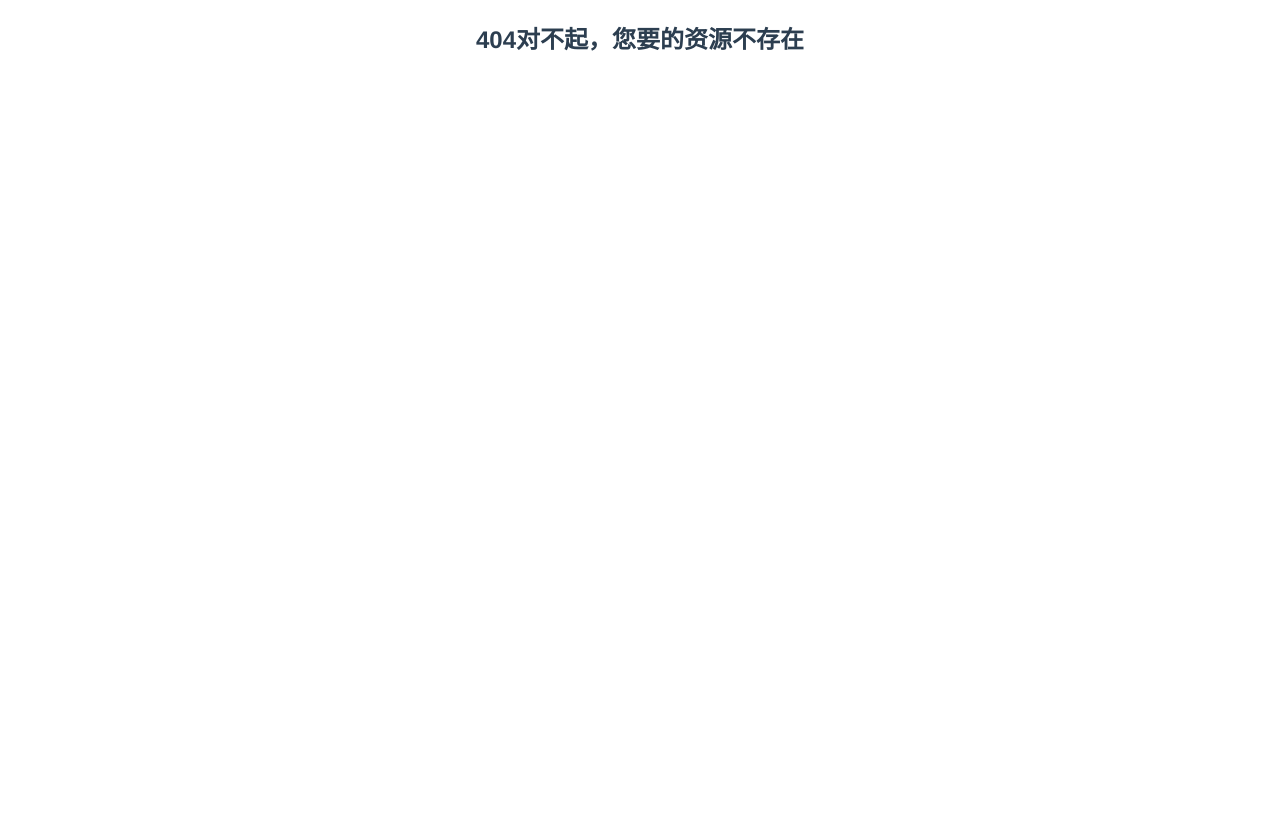
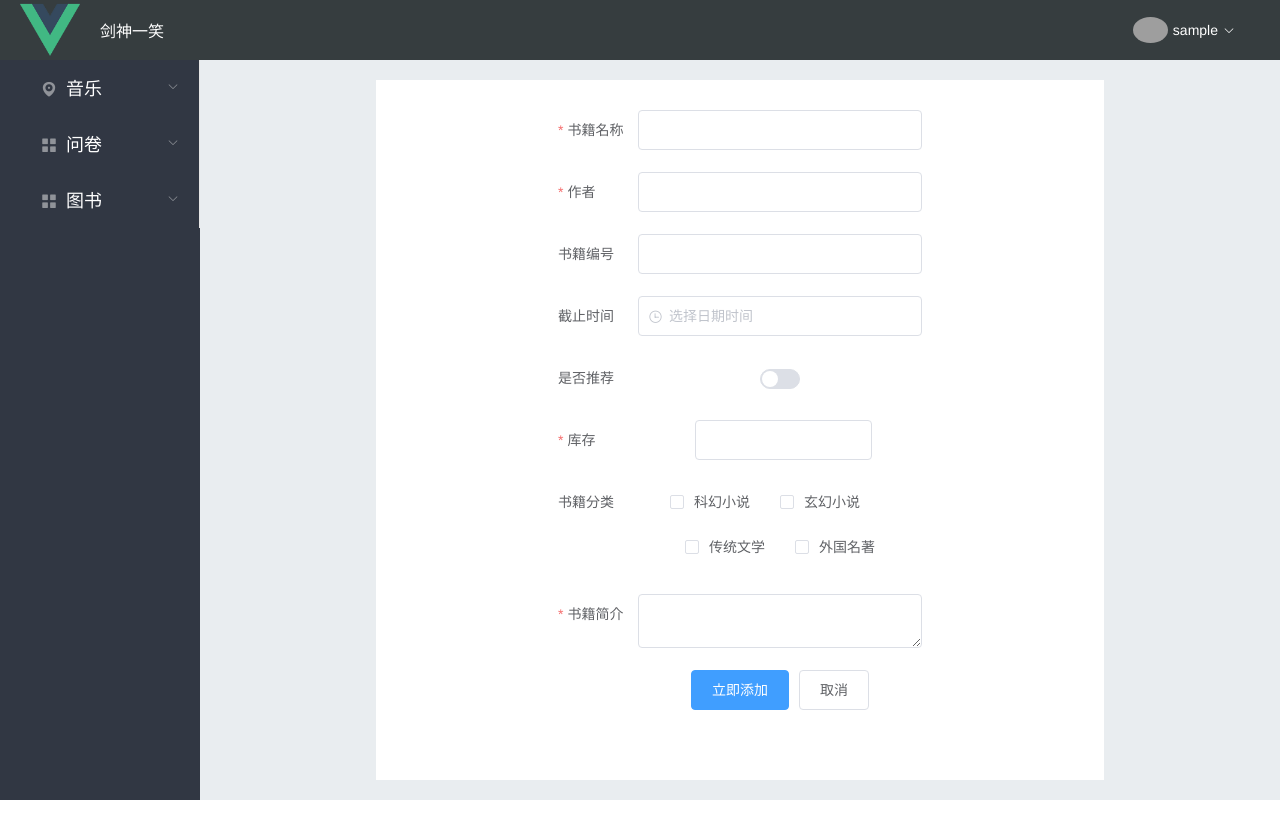
Before and after one commit to 2456259409/clientWebPro, a Vue app: page /#/index/addBook in a window 1280 px wide. Built offline with nearby package versions, Linux system fonts and the light colour scheme; sample sign-in values are in the browser's storage; grey boxes are pictures that could not be loaded.

Commit message:
添加图书

```diff
--- /dev/null
+++ b/src/components/add-book.vue
@@ -0,0 +1,152 @@
+<template>
+    <div class="addBook">
+      <div style="padding-top: 30px">
+        <el-form label-position="left" :model="book" :rules="rules" ref="book" label-width="80px" style="width: 50%;margin: 0 auto" class="demo-ruleForm">
+          <el-form-item label="书籍名称" prop="bookName">
+            <el-input v-model="book.bookName"></el-input>
+          </el-form-item>
+          <el-form-item label="作者" prop="author">
+            <el-input v-model="book.author"></el-input>
+          </el-form-item>
+          <el-form-item label="书籍编号">
+            <el-input v-model="book.bookNumber"></el-input>
+          </el-form-item>
+          <!--<el-form-item label="活动区域">-->
+            <!--<el-select v-model="form.region" placeholder="请选择活动区域">-->
+              <!--<el-option label="区域一" value="shanghai"></el-option>-->
+              <!--<el-option label="区域二" value="beijing"></el-option>-->
+            <!--</el-select>-->
+          <!--</el-form-item>-->
+          <el-form-item label="截止时间">
+              <el-date-picker
+                style="width: 100%;"
+                v-model="book.deadline"
+                type="datetime"
+                placeholder="选择日期时间"
+                default-time="12:00:00">
+              </el-date-picker>
+          </el-form-item>
+          <el-form-item label="是否推荐">
+            <el-switch v-model="book.creatorRecommond"></el-switch>
+          </el-form-item>
+          <el-form-item label="库存" prop="count">
+            <el-col :span="15" style="margin-left: 20%"><el-input v-model="book.count"></el-input></el-col>
+
+          </el-form-item>
+          <el-form-item label="书籍分类">
+            <el-checkbox-group v-model="book.types">
+              <el-checkbox v-for="(item,index) in types" :label="item.id" name="type" :key="index">{{item.name}}</el-checkbox>
+            </el-checkbox-group>
+          </el-form-item>
+          <!--<el-form-item label="特殊资源">-->
+            <!--<el-radio-group v-model="form.resource">-->
+              <!--<el-radio label="线上品牌商赞助"></el-radio>-->
+              <!--<el-radio label="线下场地免费"></el-radio>-->
+            <!--</el-radio-group>-->
+          <!--</el-form-item>-->
+          <el-form-item label="书籍简介" prop="introduce">
+            <el-input type="textarea" v-model="book.introduce"></el-input>
+          </el-form-item>
+          <el-form-item>
+            <el-button type="primary" @click="addBookSubmit('book')">立即添加</el-button>
+            <el-button @click="cancelAdd">取消</el-button>
+          </el-form-item>
+        </el-form>
+      </div>
+    </div>
+</template>
+
+<script>
+  import Api from '../common/api';
+    export default {
+        name: "add-book",
+        data(){
+          return{
+            userInfo:'',
+            book: {
+              bookName: '',
+              author:'',
+              count:'',
+              introduce:'',
+              creatorRecommond:0,
+              types:[]
+            },
+            types:[
+              {
+                id:1,
+                name:'科幻小说'
+              },
+              {
+                id:2,
+                name:'玄幻小说'
+              },
+              {
+                id:3,
+                name:'传统文学'
+              },
+              {
+                id:4,
+                name:'外国名著'
+              }
+            ],
+            rules:{
+              bookName:[
+                { required: true, message: '请输入书籍名称', trigger: 'blur' },
+                { min: 2, max: 100, message: '长度在 2 到 100 个字符', trigger: 'blur' }
+              ],
+              author:[
+                { required: true, message: '请输入作者', trigger: 'blur' }
+              ],
+              count:[
+                { required: true, message: '请输入库存', trigger: 'blur' }
+              ],
+              introduce:[
+                { required: true, message: '请输入书籍简介', trigger: 'blur' }
+              ]
+            }
+          }
+        },
+        created(){
+            this.userInfo=JSON.parse(localStorage.getItem('user'));
+            if(!this.userInfo||this.userInfo==''){
+              this.$router.push('/login');
+              return;
+            }
+        },
+        methods:{
+          cancelAdd(){
+            this.book={
+              types:[]
+            };
+          },
+          addBookSubmit(rulesForm){
+            this.$refs[rulesForm].validate((valid) => {
+              if (valid) {
+                console.log('神话来袭',this.book);
+                this.book.creatorId=this.userInfo.id;
+                Api.apiJsonCall('post','/book/add_book',this.book).then(resolve=>{
+                  console.log('哈哈哈',resolve);
+                },reject=>{
+                  this.$message({
+                    message: reject.data.msg,
+                    type: 'warning'
+                  });
+                });
+              } else {
+                console.log('error submit!!');
+                return false;
+              }
+            });
+          }
+        }
+    }
+</script>
+
+<style scoped>
+  .addBook {
+    margin: 0 auto;
+    width: 70%;
+    background: #ffffff;
+    height: 100%;
+  }
+</style>
--- a/src/router/index.js
+++ b/src/router/index.js
@@ -10,6 +10,7 @@ import addPaper from '../components/add-paper'
 import myPaper from '../components/my-paper';
 import updateInfo from '../components/update-info'
 import allBook from '../components/all-book'
+import addBook from '../components/add-book'
 Vue.use(Router);
 const originalPush = Router.prototype.push;
 Router.prototype.push = function push(location) {
@@ -51,6 +52,11 @@ export default new Router({
           component:allBook
         },
         {
+          path:'addBook',
+          name:addBook,
+          component:addBook
+        },
+        {
           path:'myPaper',
           name:myPaper,
           component:myPaper
--- a/src/views/index.vue
+++ b/src/views/index.vue
@@ -61,8 +61,10 @@
               </div>
             </template>
             <el-menu-group>
-              <el-menu-item index="3-1" @click="toAllBook">所有图书</el-menu-item>
-              <el-menu-item index="3-2">我的借阅</el-menu-item>
+              <el-menu-item index="3-1" @click="toAddBook">添加图书</el-menu-item>
+              <el-menu-item index="3-4" @click="toMyBook">我的图书</el-menu-item>
+              <el-menu-item index="3-2" @click="toAllBook"  v-if="userInfo.id==10">所有图书</el-menu-item>
+              <el-menu-item index="3-3">我的借阅</el-menu-item>
             </el-menu-group>
           </el-submenu>
           <!--<el-menu-item index="3">-->
@@ -130,6 +132,9 @@
       },
       toAllBook(){
         this.$router.push('/index/allBook')
+      },
+      toAddBook(){
+        this.$router.push('/index/addBook')
       },
       addPaper(){
         this.$router.push('/index/addPaper')
```
